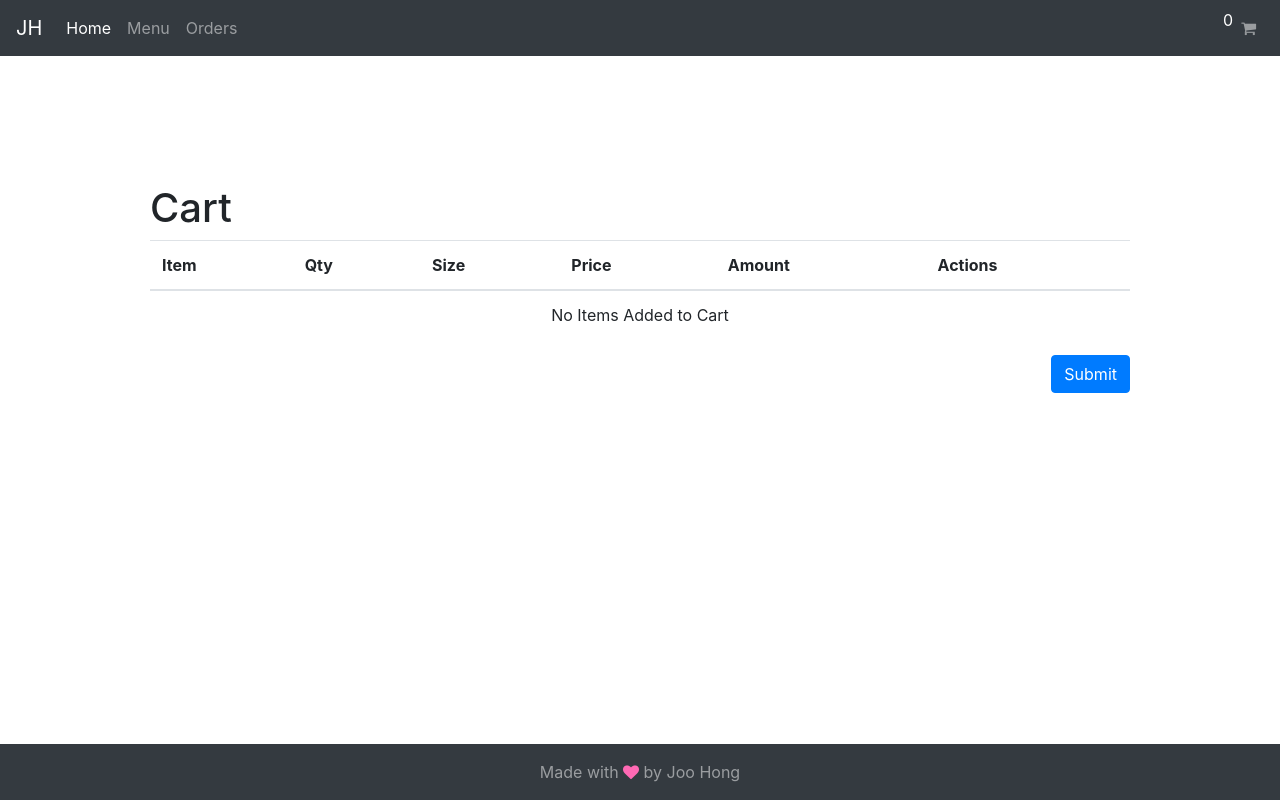
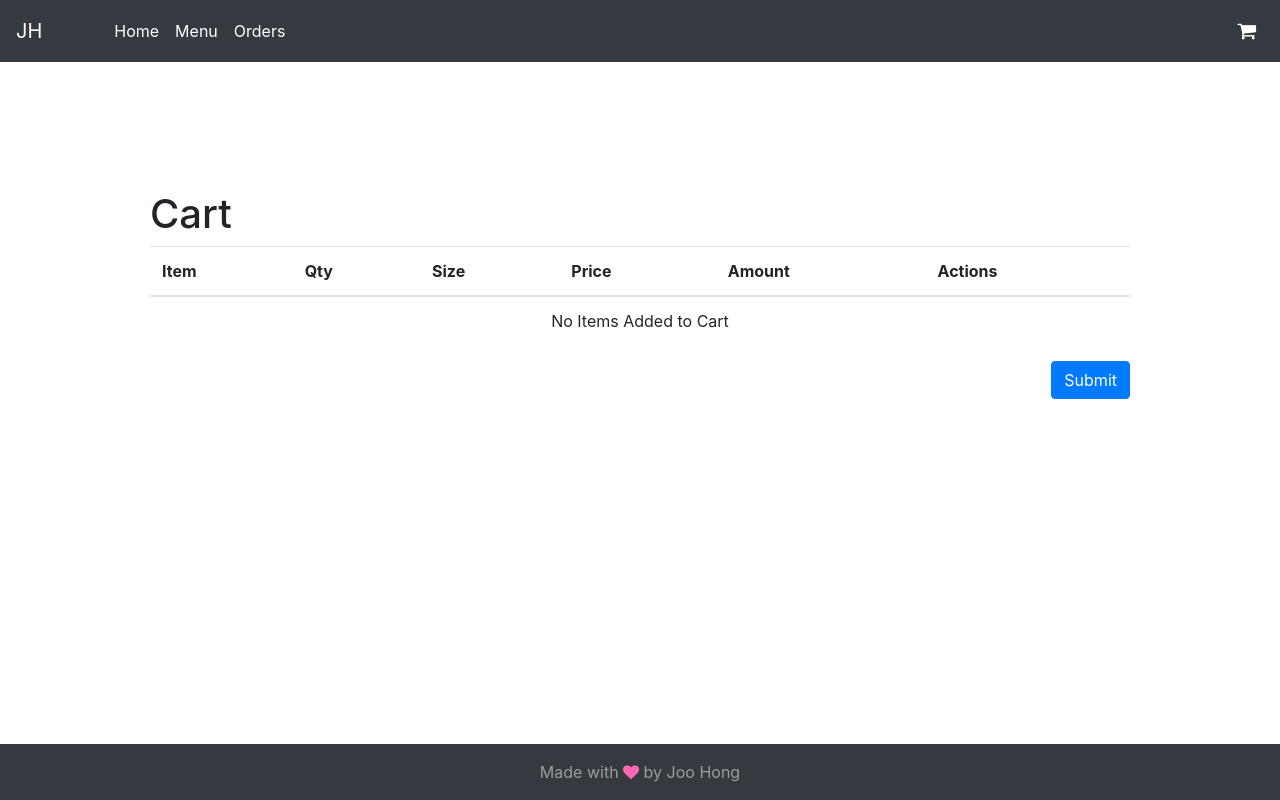
Before and after one commit to joohong89/restaurant-app, an Angular app: page /client/cart in a window 1280 px wide. Built offline with nearby package versions, Linux system fonts and the light colour scheme.

Commit message:
Updated styling for header

```diff
--- a/src/app/ui/header/header.component.html
+++ b/src/app/ui/header/header.component.html
@@ -1,18 +1,18 @@
 <nav class="navbar navbar-dark bg-dark mb-5">
   <a class="navbar-brand" href="/">JH</a>
-  <div class="navbar-expand mr-auto">
+  <div class="navbar-expand mr-auto pr-5 pl-5">
     <div class="navbar-nav">
-      <a class="nav-item nav-link active" href="#">Home</a>
+      <a class="nav-item nav-link" href="#">Home</a>
       <a class="nav-item nav-link" routerLink='/client/view' >Menu</a>
       <a class="nav-item nav-link" routerLink="/client/orders" href="#">Orders</a>
     </div>
   </div>
-  <div class="navbar-expand ml-auto navbar-nav">
-    <span style="color: white">{{total}}</span>
+  <div class="navbar-expand ml-auto navbar-nav cart">
     <div class="navbar-nav">
         <a class="nav-item nav-link" routerLink="/client/cart">
           <i class="fa fa-shopping-cart"></i>
         </a>
     </div>
+    <span *ngIf="total > 1">{{total}}</span>
   </div>
 </nav>
--- a/src/app/ui/header/header.component.sass
+++ b/src/app/ui/header/header.component.sass
@@ -0,0 +1,13 @@
+.navbar-dark .navbar-nav .nav-link
+    color: rgba(255, 255, 255, 1)
+
+.navbar-dark .navbar-nav .nav-link:hover
+  color: limegreen
+
+
+.cart
+  font-size: 1.25rem
+
+  span
+    color: white
+    padding: 0.5rem 0.1rem
```
